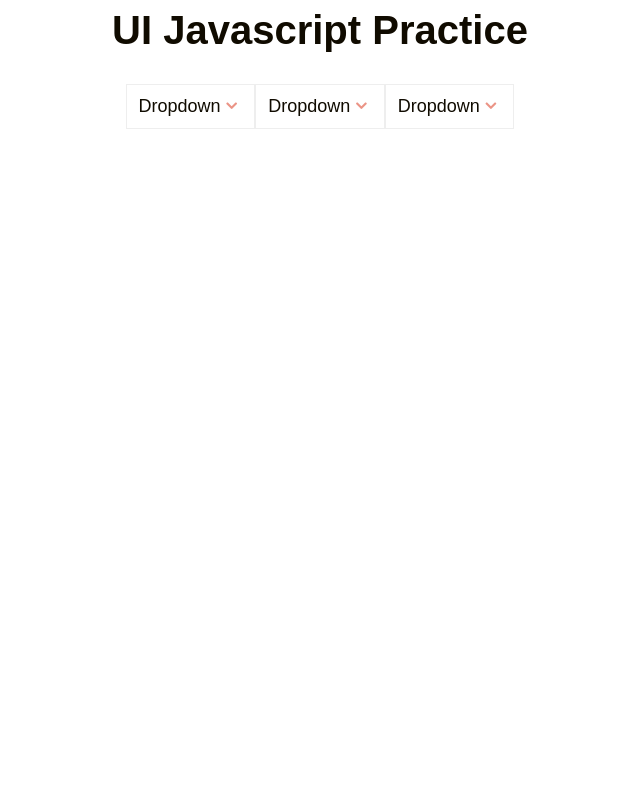
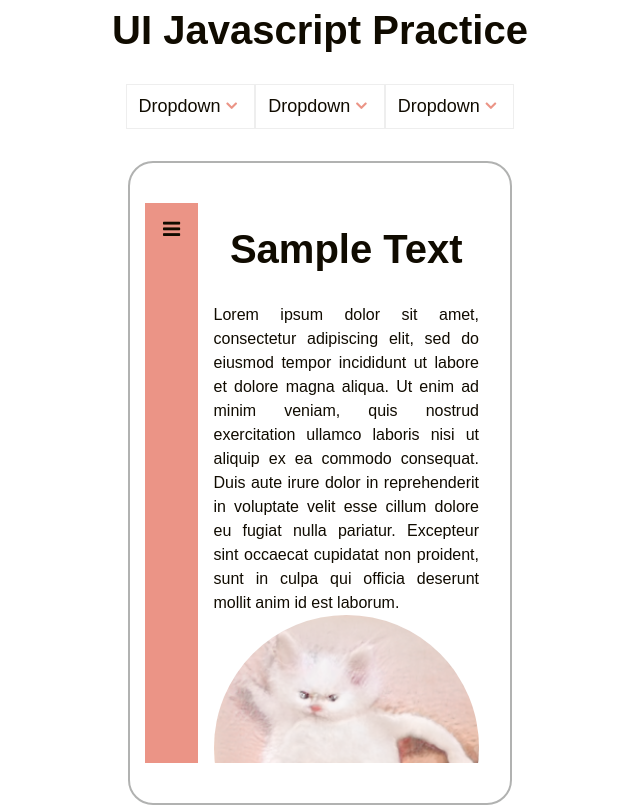
Before and after one commit to hbmatt/UI-practice, a plain HTML site: page index.html in a window 1280 px wide. Shown: the whole page, without its empty margins (320-960 px from the left). Drawn offline with Linux system fonts and the light colour scheme.

Commit message:
Add mobile burger menu

```diff
--- a/index.html
+++ b/index.html
@@ -17,31 +17,54 @@
       <div class="nav-dropdown">
         <a class="nav-droplink">Dropdown</a>
         <div class="dropdown-menu">
-          <a class="navbar-item">Item 1</a>
-          <a class="navbar-item">Item 2</a>
-          <a class="navbar-item">Item 3</a>
-          <a class="navbar-item">Item 4</a>
+          <a class="navbar-item" href="#" href="#">Item 1</a>
+          <a class="navbar-item" href="#">Item 2</a>
+          <a class="navbar-item" href="#">Item 3</a>
+          <a class="navbar-item" href="#">Item 4</a>
         </div>
       </div>
       <div class="nav-dropdown">
         <a class="nav-droplink">Dropdown</a>
         <div class="dropdown-menu">
-          <a class="navbar-item">Item 1</a>
-          <a class="navbar-item">Item 2</a>
-          <a class="navbar-item">Item 3</a>
-          <a class="navbar-item">Item 4</a>
+          <a class="navbar-item" href="#">Item 1</a>
+          <a class="navbar-item" href="#">Item 2</a>
+          <a class="navbar-item" href="#">Item 3</a>
+          <a class="navbar-item" href="#">Item 4</a>
         </div>
       </div>
       <div class="nav-dropdown">
         <a class="nav-droplink">Dropdown</a>
         <div class="dropdown-menu">
-          <a class="navbar-item">Item 1</a>
-          <a class="navbar-item">Item 2</a>
-          <a class="navbar-item">Item 3</a>
-          <a class="navbar-item">Item 4</a>
+          <a class="navbar-item" href="#">Item 1</a>
+          <a class="navbar-item" href="#">Item 2</a>
+          <a class="navbar-item" href="#">Item 3</a>
+          <a class="navbar-item" href="#">Item 4</a>
         </div>
       </div>
     </div>
+
+    <div class="mobile-container">
+      <div class="mobile-wrapper">
+        <div class="mobile-example">
+          <div class="mobile-content">
+            <h2>Sample Text</h2>
+            <p>Lorem ipsum dolor sit amet, consectetur adipiscing elit, sed do eiusmod tempor incididunt ut labore et dolore magna aliqua. Ut enim ad minim veniam, quis nostrud exercitation ullamco laboris nisi ut aliquip ex ea commodo consequat. Duis aute irure dolor in reprehenderit in voluptate velit esse cillum dolore eu fugiat nulla pariatur. Excepteur sint occaecat cupidatat non proident, sunt in culpa qui officia deserunt mollit anim id est laborum.</p>
+            <figure><img src="images/normalcat.png"></figure>
+          </div>
+          <div class="menu">
+            <div class="burger"><i class="fa fa-bars"></i></div>
+            <div class="menu-items">
+              <a class="menu-item" href="#">Item 1</a>
+              <a class="menu-item" href="#">Item 2</a>
+              <a class="menu-item" href="#">Item 3</a>
+              <a class="menu-item" href="#">Item 4</a>
+            </div>
+          </div>
+        </div>
+      </div>
+    </div>
+
+
   </main>
 </body>
 
--- a/stylesheets/style.css
+++ b/stylesheets/style.css
@@ -59,15 +59,25 @@ table {
   text-align: center;
 }
 
-h1 {
+h1, h2 {
   font-size: 2.5rem;
   font-weight: bold;
   margin-bottom: 1.5rem;
 }
 
+a {
+  color: inherit;
+  text-decoration: none;
+}
+
+p {
+  text-align: justify;
+}
+
 .nav-example {
   display: flex;
   justify-content: center;
+  margin-bottom: 2rem;
 }
 
 .nav-dropdown {
@@ -100,16 +110,109 @@ h1 {
 .dropdown-menu {
   display: flex;
   flex-direction: column;
+  width: 100%;
   max-height: 0px;
   overflow: hidden;
   transition: max-height 0.7s ease-in-out;
+  position: absolute;
+  top: 100%;
+  z-index: 1;
 }
 
 .navbar-item {
-  cursor: pointer;
   padding: 5px 12px;
+  display: block;
+  background-color: #fff;
 }
 
-.is-visible {
-  max-height: 100%;
+.dropdown-menu.is-visible {
+  max-height: 500%;
 }
+
+.mobile-container {
+  display: flex;
+  justify-content: center;
+}
+
+.mobile-wrapper {
+  width: 350px;
+  height: 560px;
+  box-sizing: content-box;
+  padding: 40px 15px;
+  border: 2px solid #b1b2b1;
+  border-radius: 25px;
+}
+
+.mobile-example {
+  width: 350px;
+  height: 560px;
+  background-color: rgb(123, 84, 84);
+  position: relative;
+  overflow: hidden;
+}
+
+.mobile-content {
+  position: absolute;
+  width: 85%;
+  height: 100%;
+  left: 15%;
+  background-color: #fff;
+  padding: 1rem 1rem 0 1rem;
+  overflow: auto;
+  transition: left 0.4s ease-in-out;
+}
+
+.mobile-content.is-pushed {
+  left: 80%;
+}
+
+.mobile-content figure {
+  width: 100%;
+  height: auto;
+}
+
+figure img {
+  display: block;
+  width: 100%;
+  border-radius: 100%;
+}
+
+.menu {
+  width: 80%;
+  height: 100%;
+  background-color: #EB9486;
+  position: absolute;
+  left: -65%;
+  transition: left 0.4s ease-in-out;
+}
+
+.menu.is-visible {
+  left: 0;
+}
+
+.menu .burger {
+  display: inline-block;
+  width: 3.25rem;
+  height: 3.25rem;
+  font-size: 1.25rem;
+  line-height: 3.25rem;
+  position: absolute;
+  right: 0;
+  cursor: pointer;
+}
+
+.menu-items {
+  padding-top: 50%;
+}
+
+.menu-item {
+  display: block;
+  padding: 15px 25px;
+  color: #fff;
+  font-weight: bold;
+  font-size: 1.25rem;
+}
+
+.menu-item:hover {
+  text-decoration: underline;
+}
```
Also changed, not shown: main.js (+1 -1 lines), images/normalcat.png (added).
